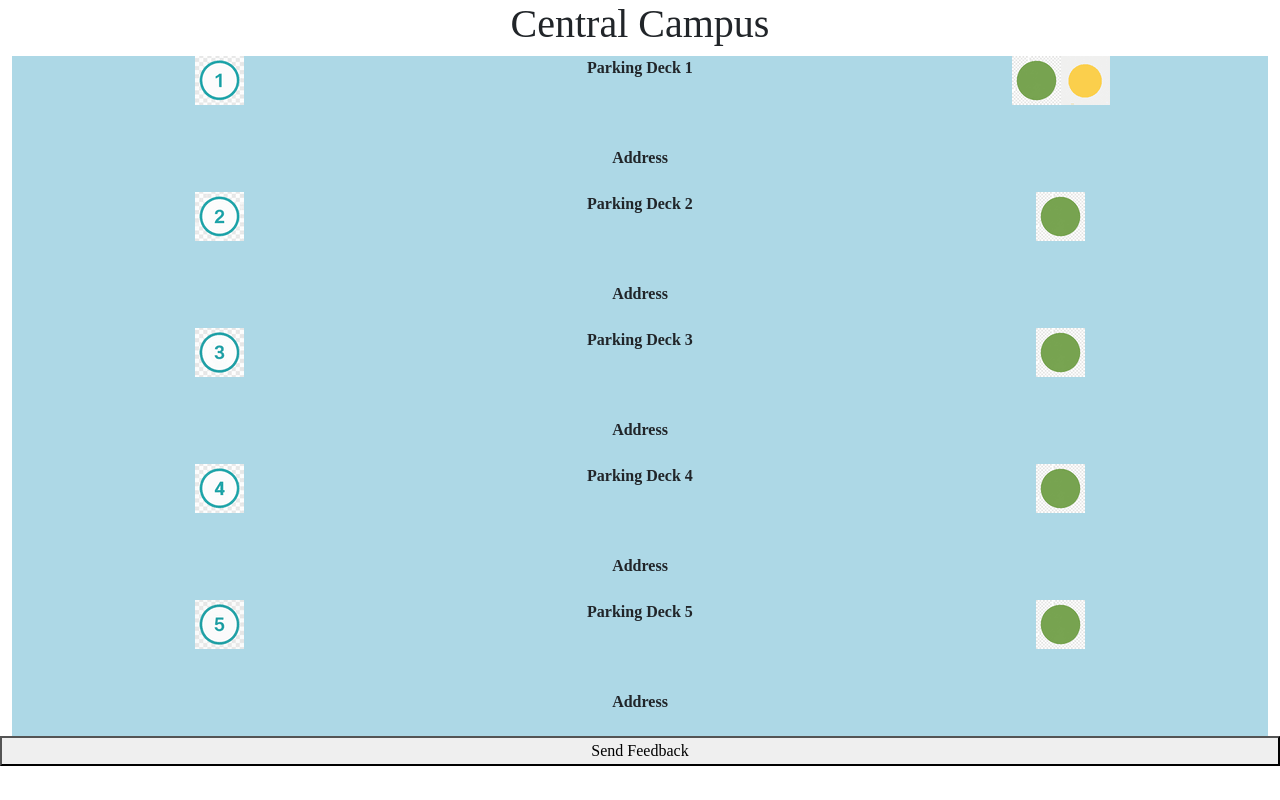
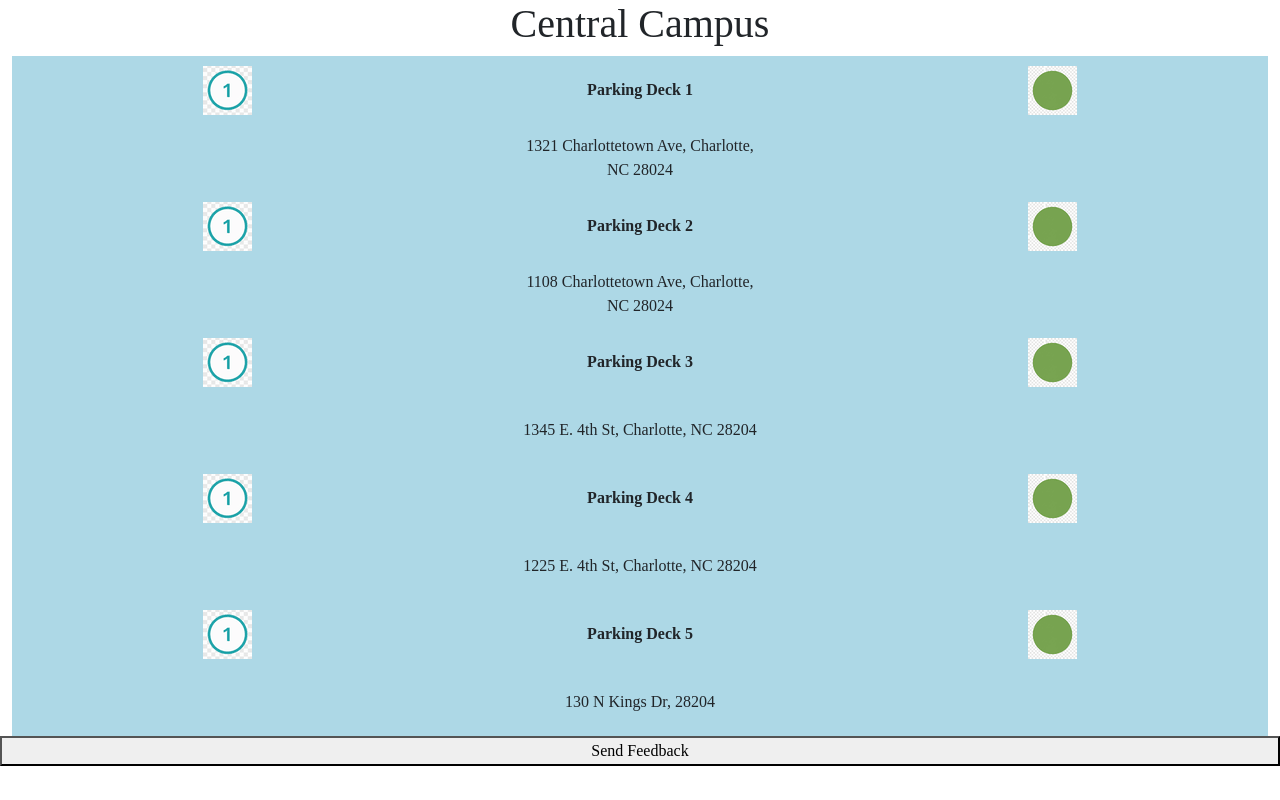
Before and after one commit to noahgrant27/OpenSpace, an Angular app: page / in a window 1280 px wide. Built offline with nearby package versions, Linux system fonts and the light colour scheme; no server answers.

Commit message:
Spaces page edits: Circles & values

```diff
--- a/src/app/app.html
+++ b/src/app/app.html
@@ -11,26 +11,118 @@
       <div class="row heading">
         <h1 class="h1">Central Campus</h1>
       </div>
-    <div class="row">
-    <div class="col-4 first"><div class="center">
+      <div class="row center">
+        <div class="col-4 first">
+          <div class="center">
             <img src="Lot1.png">
-    </div></div>
-    <div class="col-4 second"><div class="center">Parking Deck 1</div></div>
-    <div class="col-4 third"><div class="center">
+          </div>
+        </div>
+        <div class="col-4 second">
+          <div class="center">Parking Deck 1</div>
+        </div>
+        <div class="col-4 third">
+          <div class="center">
+        @if (currentSpace > 749) {
             <img src="green.png">
+        } @else {
             <img src="yellow.png">
+        }
+          </div>
+        </div>
+      </div>
+      <div class="row center address">1321 Charlottetown Ave, Charlotte,<br> NC 28024</div>
 
-    </div></div>
+      <div class="row center">
+        <div class="col-4 first">
+          <div class="center">
+            <img src="Lot1.png">
           </div>
-  <div class="row center">Address</div>
-    <div class="row">
+        </div>
+        <div class="col-4 second">
+          <div class="center">Parking Deck 2</div>
+        </div>
+        <div class="col-4 third">
+          <div class="center">
+        @if (currentSpace > 749) {
+            <img src="green.png">
+        } @else {
+            <img src="yellow.png">
+        }
+          </div>
+        </div>
+      </div>
+      <div class="row center address">1108 Charlottetown Ave, Charlotte,<br> NC 28024</div>
+
+      <div class="row center">
+        <div class="col-4 first">
+          <div class="center">
+            <img src="Lot1.png">
+          </div>
+        </div>
+        <div class="col-4 second">
+          <div class="center">Parking Deck 3</div>
+        </div>
+        <div class="col-4 third">
+          <div class="center">
+        @if (currentSpace > 749) {
+            <img src="green.png">
+        } @else {
+            <img src="yellow.png">
+        }
+          </div>
+        </div>
+      </div>
+      <div class="row center address">1345 E. 4th St, Charlotte, NC 28204</div>
+
+      <div class="row center">
+        <div class="col-4 first">
+          <div class="center">
+            <img src="Lot1.png">
+          </div>
+        </div>
+        <div class="col-4 second">
+          <div class="center">Parking Deck 4</div>
+        </div>
+        <div class="col-4 third">
+          <div class="center">
+        @if (currentSpace > 749) {
+            <img src="green.png">
+        } @else {
+            <img src="yellow.png">
+        }
+          </div>
+        </div>
+      </div>
+      <div class="row center address">1225 E. 4th St, Charlotte, NC 28204</div>
+
+      <div class="row center">
+        <div class="col-4 first">
+          <div class="center">
+            <img src="Lot1.png">
+          </div>
+        </div>
+        <div class="col-4 second">
+          <div class="center">Parking Deck 5</div>
+        </div>
+        <div class="col-4 third">
+          <div class="center">
+        @if (currentSpace > 749) {
+            <img src="green.png">
+        } @else {
+            <img src="yellow.png">
+        }
+          </div>
+        </div>
+      </div>
+      <div class="row center address">130 N Kings Dr, 28204</div>
+
+  <!-- <div class="row">
     <div class="col-4 first"><div class="center">
       <img src="Lot2.png">
     </div></div>
     <div class="col-4 second"><div class="center">Parking Deck 2</div></div>
     <div class="col-4 third"><div class="center">
       <img src="green.png">
-      <!-- <img src="yellow.png"> -->
 
     </div></div>
   </div>
@@ -43,7 +135,6 @@
     <div class="col-4 second"><div class="center">Parking Deck 3</div></div>
     <div class="col-4 third"><div class="center">
       <img src="green.png">
-      <!-- <img src="yellow.png"> -->
 
     </div></div>
   </div>
@@ -57,7 +148,6 @@
     <div class="col-4 second"><div class="center">Parking Deck 4</div></div>
     <div class="col-4 third"><div class="center">
       <img src="green.png">
-      <!-- <img src="yellow.png"> -->
 
     </div></div>
   </div>
@@ -70,11 +160,10 @@
   <div class="col-4 second"><div class="center">Parking Deck 5</div></div>
   <div class="col-4 third"><div class="center">
     <img src="green.png">
-      <!-- <img src="yellow.png"> -->
 
   </div></div>
 </div>
-  <div class="row center">Address</div>
+<div class="row center">Address</div> -->
 <div class="row">
   <button (click)="showPollView()" class="h-75">Send Feedback</button>
 </div>
--- a/src/app/app.ts
+++ b/src/app/app.ts
@@ -28,7 +28,6 @@ export class App implements OnInit {
 
   showPollView() {
     this.showPoll = !this.showPoll;
-    console.log(this.showPoll);
   }
   ngOnInit(): void {
       this.dataSubscription = this.data.getDistance()
--- a/src/styles.css
+++ b/src/styles.css
@@ -17,6 +17,7 @@ html, body {
 	display: flex;
 }
 .center {
+	display: flex;
 	align-items: center;
 	justify-content: center;
 	margin: 0 auto;
@@ -35,3 +36,6 @@ html, body {
 .third {
 	padding-left: 0;
 }
+.address {
+	font-weight: 400;
+}
```
Lines whose indentation alone changed are shown as unchanged.
